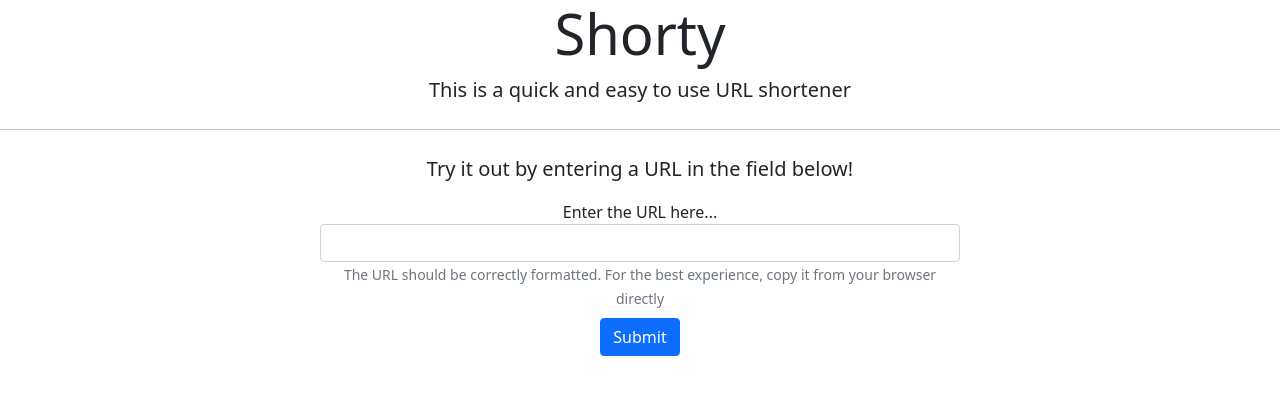
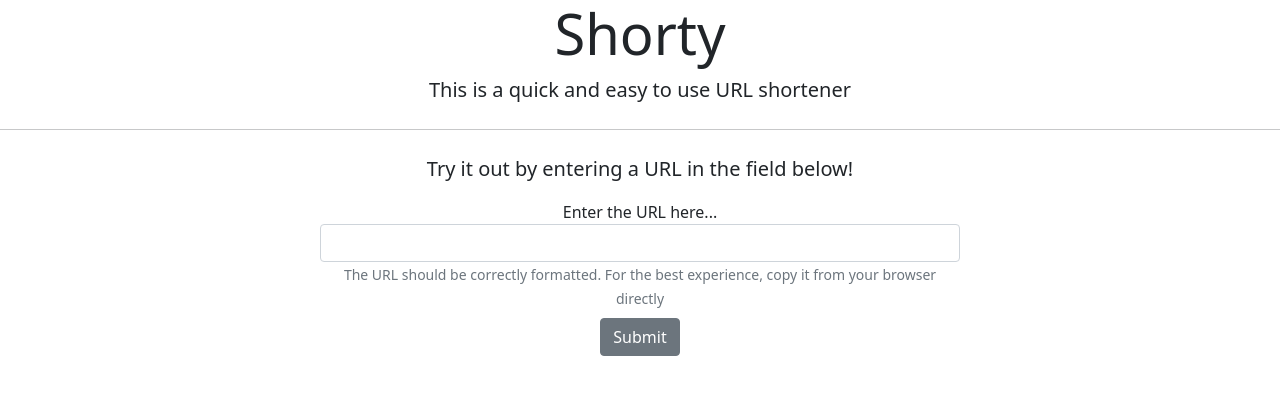
Before and after one commit to tmrd993/shorty, an Angular app in the folder shorty-client/: page / in a window 1280 px wide. Shown: the top 394 px of the page. Built offline with nearby package versions, Linux system fonts and the light colour scheme.

Commit message:
add dockerfile for client and nginx config for docker container

```diff
--- a/shorty-client/src/app/app.component.html
+++ b/shorty-client/src/app/app.component.html
@@ -29,7 +29,7 @@
           </small>
         </div>
       </div>
-      <button type="submit" class="btn btn-primary url-input-button">Submit</button>
+      <button type="submit" class="btn btn-secondary url-input-button">Submit</button>
     </form>
   </div>
 
```
Also changed, not shown: 2 other files (tests, documents, lock files or other folders).
